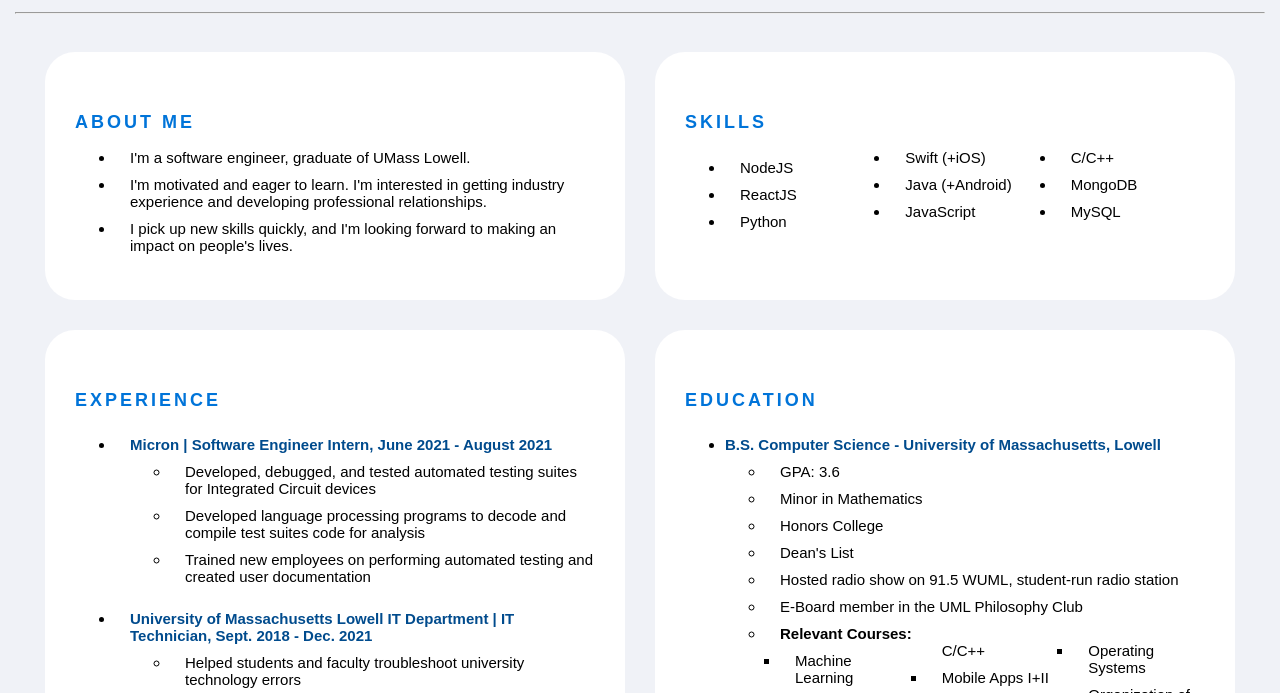
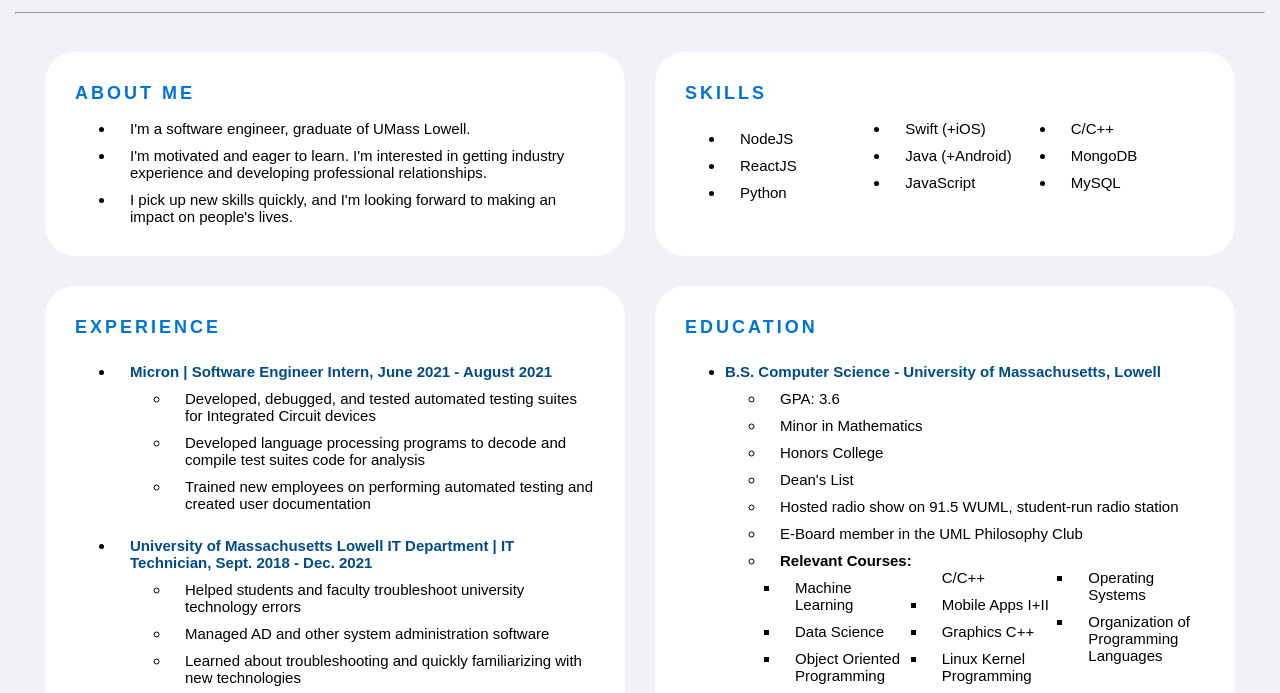
Before and after one commit to daniel-w-bauman/daniel-w-bauman.github.io, a plain HTML site: page danielbaumanresume.html in a window 1280 px wide. Shown: the part 55-748 px from the top of the page. Drawn offline with Linux system fonts and the light colour scheme.

Commit message:
reduced resume tiles spacing

```diff
--- a/resume.css
+++ b/resume.css
@@ -56,7 +56,9 @@ td {
   vertical-align: top;
   border: 0px solid black;
   border-radius: 30px;
-  padding: 30px;
+  padding-left: 30px;
+  padding-bottom: 15px;
+  padding-right: 30px;
   margin: 30px;
   background: white;
 
```
